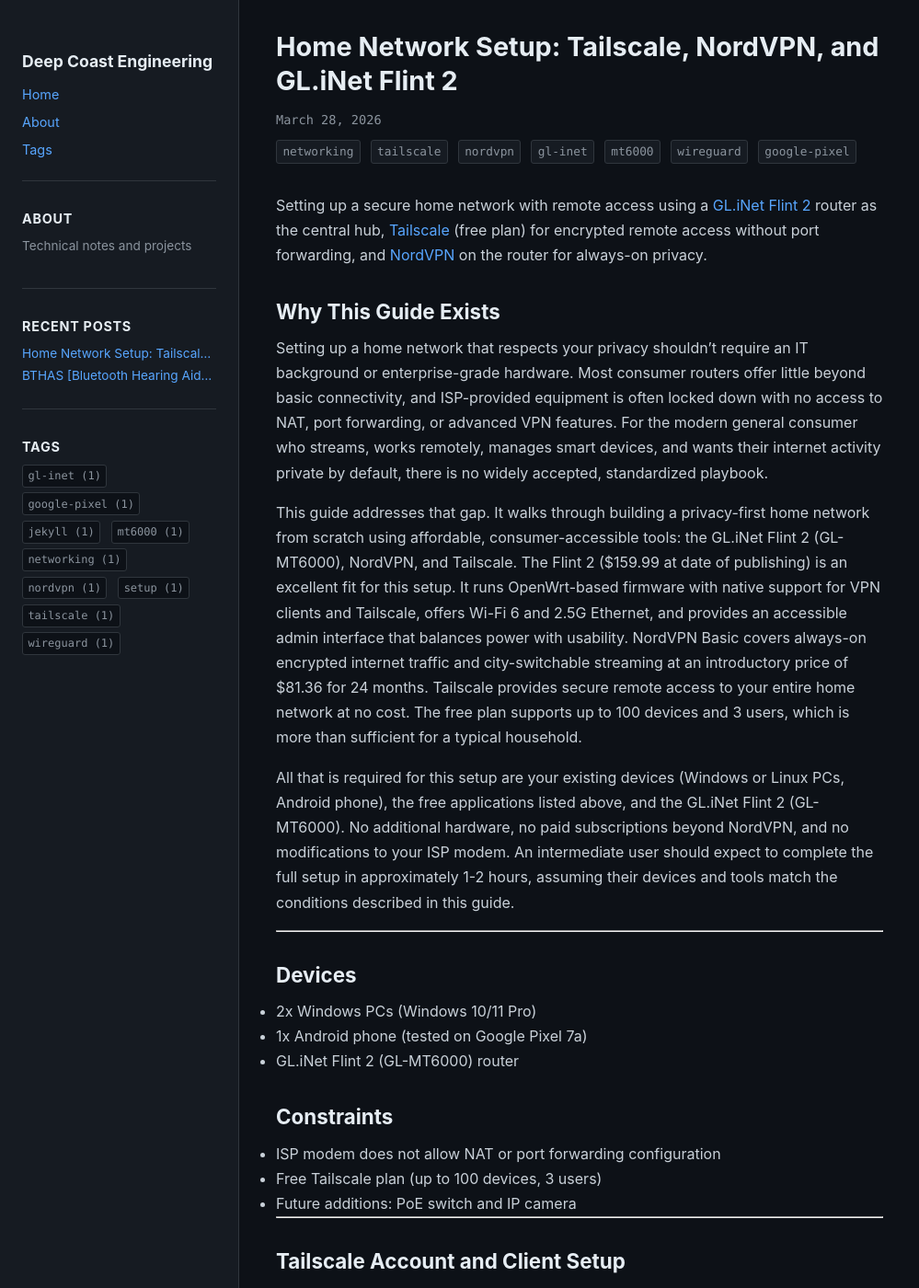
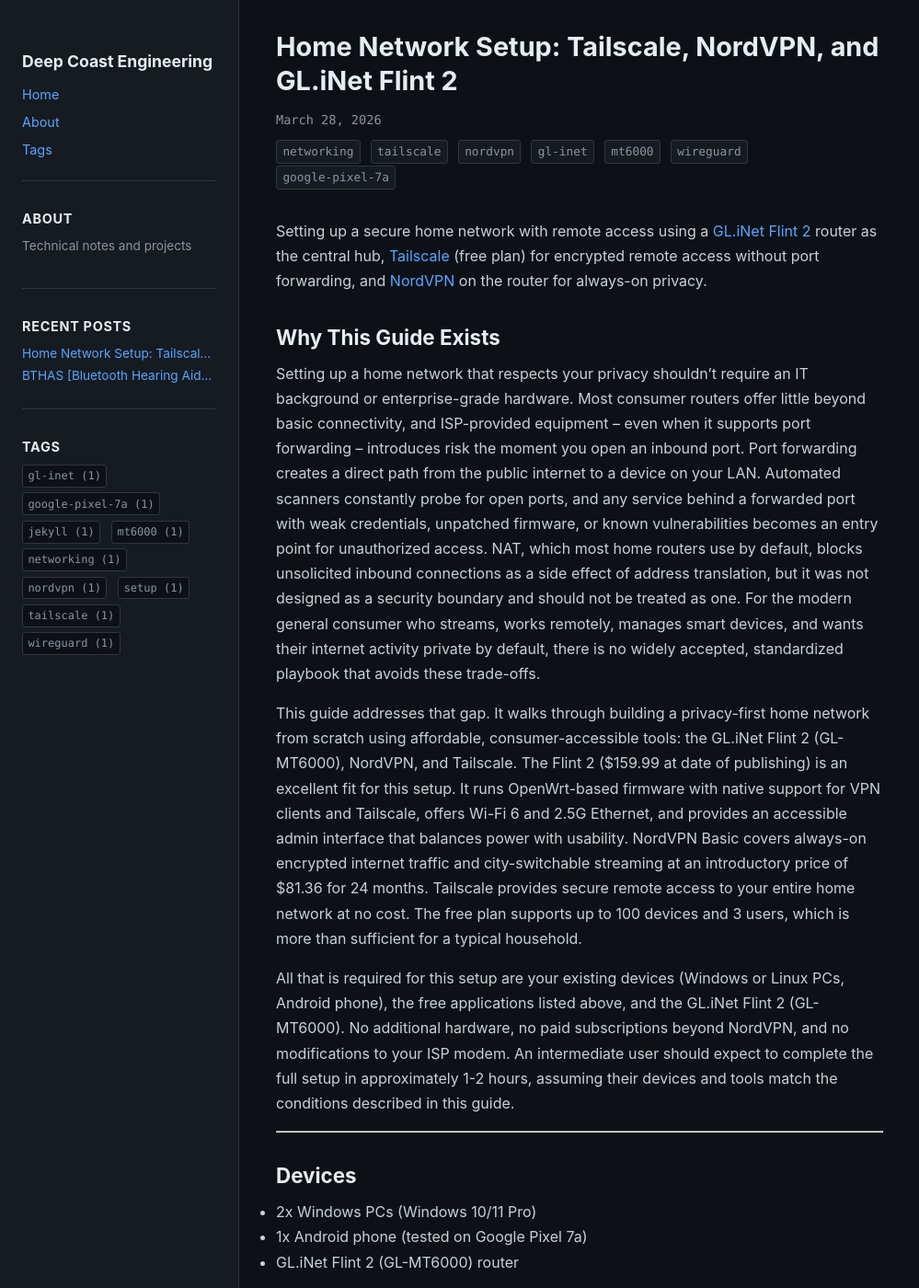
Before and after one commit to deep-coast-eng/deep-coast-eng.github.io, a Jekyll site: the page built from _posts/2026-03-28-home-network-tailscale-nordvpn-mt6000.md, in a window 1280 px wide and 1400 px high. Shown: the whole window at 92% size, without its empty margins (0-999 px from the left). Built offline with Jekyll 4.4.1, drawn with Linux system fonts in a browser that asks for light colours; some of the changed text lies outside the part shown.

Commit message:
Update 2026-03-28-home-network-tailscale-nordvpn-mt6000.md

```diff
--- a/_posts/2026-03-28-home-network-tailscale-nordvpn-mt6000.md
+++ b/_posts/2026-03-28-home-network-tailscale-nordvpn-mt6000.md
@@ -2,14 +2,14 @@
 layout: post
 title: "Home Network Setup: Tailscale, NordVPN, and GL.iNet Flint 2"
 date: 2026-03-28
-tags: [networking, tailscale, nordvpn, gl-inet, mt6000, wireguard, google-pixel]
+tags: [networking, tailscale, nordvpn, gl-inet, mt6000, wireguard, google-pixel-7a]
 ---
 
 Setting up a secure home network with remote access using a [GL.iNet Flint 2](https://store-us.gl-inet.com/products/flint-2-gl-mt6000-wi-fi-6-high-performance-home-router) router as the central hub, [Tailscale](https://tailscale.com/) (free plan) for encrypted remote access without port forwarding, and [NordVPN](https://nordvpn.com/) on the router for always-on privacy.
 
 ## Why This Guide Exists
 
-Setting up a home network that respects your privacy shouldn't require an IT background or enterprise-grade hardware. Most consumer routers offer little beyond basic connectivity, and ISP-provided equipment is often locked down with no access to NAT, port forwarding, or advanced VPN features. For the modern general consumer who streams, works remotely, manages smart devices, and wants their internet activity private by default, there is no widely accepted, standardized playbook.
+Setting up a home network that respects your privacy shouldn't require an IT background or enterprise-grade hardware. Most consumer routers offer little beyond basic connectivity, and ISP-provided equipment -- even when it supports port forwarding -- introduces risk the moment you open an inbound port. Port forwarding creates a direct path from the public internet to a device on your LAN. Automated scanners constantly probe for open ports, and any service behind a forwarded port with weak credentials, unpatched firmware, or known vulnerabilities becomes an entry point for unauthorized access. NAT, which most home routers use by default, blocks unsolicited inbound connections as a side effect of address translation, but it was not designed as a security boundary and should not be treated as one. For the modern general consumer who streams, works remotely, manages smart devices, and wants their internet activity private by default, there is no widely accepted, standardized playbook that avoids these trade-offs.
 
 This guide addresses that gap. It walks through building a privacy-first home network from scratch using affordable, consumer-accessible tools: the GL.iNet Flint 2 (GL-MT6000), NordVPN, and Tailscale. The Flint 2 ($159.99 at date of publishing) is an excellent fit for this setup. It runs OpenWrt-based firmware with native support for VPN clients and Tailscale, offers Wi-Fi 6 and 2.5G Ethernet, and provides an accessible admin interface that balances power with usability. NordVPN Basic covers always-on encrypted internet traffic and city-switchable streaming at an introductory price of $81.36 for 24 months. Tailscale provides secure remote access to your entire home network at no cost. The free plan supports up to 100 devices and 3 users, which is more than sufficient for a typical household.
 
@@ -25,7 +25,7 @@
 
 ## Constraints
 
-- ISP modem does not allow NAT or port forwarding configuration
+- ISP modem is locked down (no NAT or port forwarding access), though this setup does not require either
 - Free Tailscale plan (up to 100 devices, 3 users)
 - Future additions: PoE switch and IP camera
 
```
